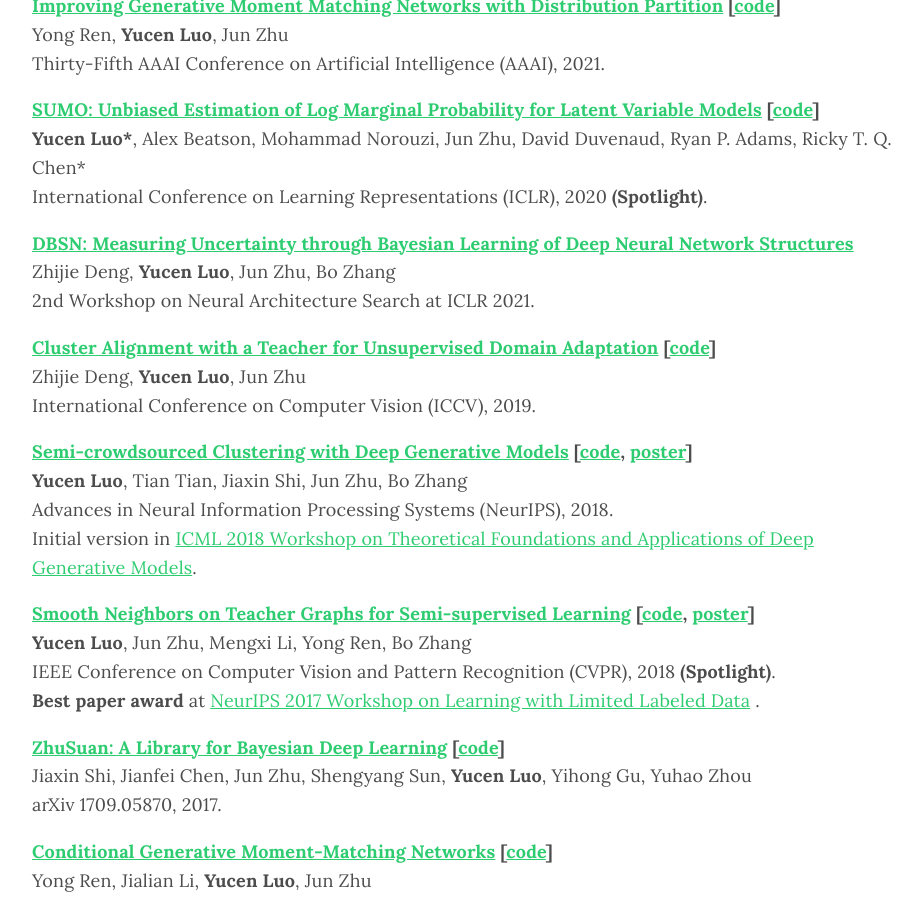
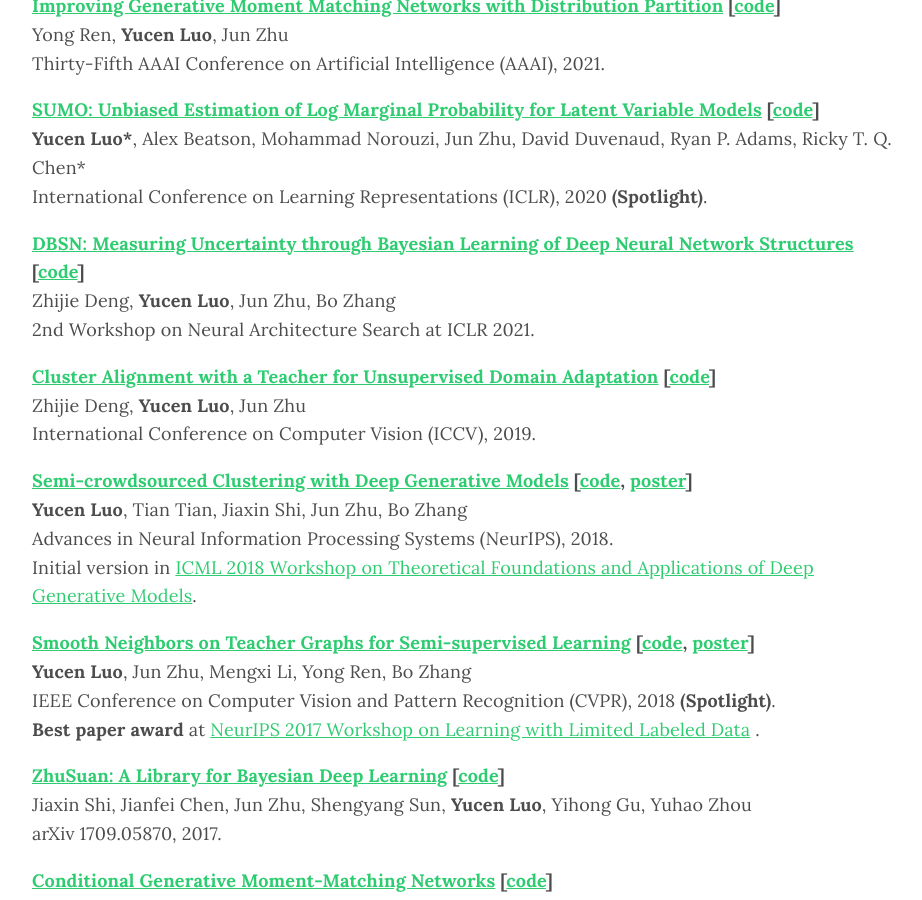
Before and after one commit to xinmei9322/xinmei9322.github.io, a Jekyll site: the page built from index.md, in a window 1280 px wide and 900 px high, scrolled down 1237 px. Shown: the whole window, without its empty margins (173-1095 px from the left). Built offline with Jekyll 4.4.1, drawn with Linux system fonts in a browser that asks for light colours; some web fonts are replaced.

Commit message:
Update index.md

```diff
--- a/index.md
+++ b/index.md
@@ -67,13 +67,13 @@
 	        <strong>Yucen Luo*</strong>, Alex Beatson, Mohammad Norouzi, Jun Zhu, David Duvenaud, Ryan P. Adams, Ricky T. Q. Chen*
 	        <br>
 		<i> International Conference on Learning Representations (ICLR), 2020 <strong>(Spotlight)</strong>.</i>
-<!-- 		<i>Under review. Short version accepted at <a href="http://approximateinference.org/">2nd Symposium on Advances in Approximate Bayesian Inference (AABI)</a>.
+<!-- 		<i>Short version accepted at <a href="http://approximateinference.org/">2nd Symposium on Advances in Approximate Bayesian Inference (AABI)</a>.
 		</i> -->
 	        </td>
 	    </tr>
 		<tr>
 	        <td>
-	            <strong> <a href="https://arxiv.org/pdf/1911.09804.pdf">DBSN: Measuring Uncertainty through Bayesian Learning of Deep Neural Network Structures</a></strong>
+	            <strong> <a href="https://arxiv.org/pdf/1911.09804.pdf">DBSN: Measuring Uncertainty through Bayesian Learning of Deep Neural Network Structures</a> [<a href="https://xinmei9322.github.io/docs/DBSN_code.zip">code</a>]</strong>
 	        <br>
 	        Zhijie Deng, <strong>Yucen Luo</strong>, Jun Zhu, Bo Zhang
 	        <br>
```
